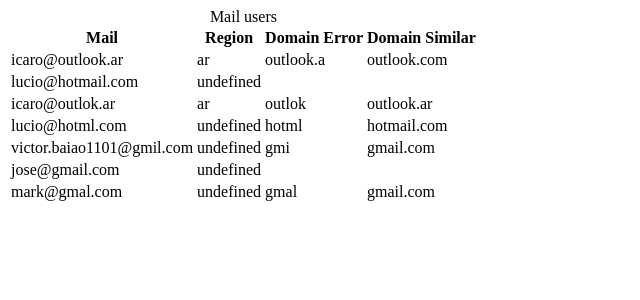
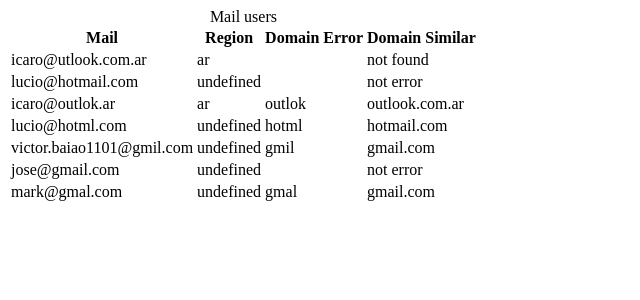
Before and after one commit to victorfernandesraton/SearchMail, a PHP site: page / in a window 1280 px wide. Shown: the top 300 px of the page, without its empty margins (0-640 px from the left). Run offline with PHP 8.4, Linux system fonts and the light colour scheme.

Commit message:
add different region

```diff
--- a/config/tratament.php
+++ b/config/tratament.php
@@ -27,7 +27,7 @@
 
     // lista de dominio
     // lista teste
-    $doms = array("hotmail.com","outlook.com","gmail.com","outlook.ar");
+    $doms = array("hotmail.com","outlook.com","gmail.com","outlook.com.ar");
 
     // carregando dominios como objeto
     $domain_obj = carryDomain($doms);
@@ -39,7 +39,7 @@
 
     // lista de enail
     // lista teste
-    $mailList = array("icaro@outlook.ar","lucio@hotmail.com","icaro@outlok.ar","lucio@hotml.com","victor.baiao1101@gmil.com","jose@gmail.com","mark@gmal.com");
+    $mailList = array("icaro@utlook.com.ar","lucio@hotmail.com","icaro@outlok.ar","lucio@hotml.com","victor.baiao1101@gmil.com","jose@gmail.com","mark@gmal.com");
     // carregando emails como objetos
     $mail_obj = carryMail($mailList);
 
--- a/fun/ErrorDomain.php
+++ b/fun/ErrorDomain.php
@@ -7,12 +7,14 @@
             for ($k=0; $k < strlen($temp_true); $k++) {
                 if (strcmp(substr($temp_domain,0,$k),substr($temp_true,0,$k)) == 0) {
                     $out = substr($temp_domain,0,$k);
-                    } else if ($k > 1 && $out != null && strcmp(substr($temp_domain,0,$k),substr($temp_true,0,$k)) != 0) {
+                } else if ($k > 3 && $out != null && strcmp(substr($temp_domain,0,$k),substr($temp_true,0,$k)) != 0) {
                 $mail_obj[$i]->setSimilarDomain($temp_true);
                 $mail_obj[$i]->setErrorDomain(substr($temp_domain,0,$k));
                 $domain_obj[$j]->setErrorQuant($domain_obj[$j]->getErrorQuant()+1);
                 break;
-                } else continue;
+                } else {
+                    continue;
+                }
             }
         }
     }
--- a/fun/ValidDomain.php
+++ b/fun/ValidDomain.php
@@ -4,9 +4,11 @@
         for($j = 0; $j < count($domain_list);$j++) {
             if ($domain_mail[$i]->getDomain() == $domain_list[$j]->getDomain()) {
                 $domain_mail[$i]->setStatus(true);
+                $domain_mail[$i]->setSimilarDomain("not error");
                 break;
             } else {
                 $domain_mail[$i]->setStatus(false);
+                $domain_mail[$i]->setSimilarDomain("not found");
             }
         }
     }
```
Lines whose indentation alone changed are shown as unchanged.
